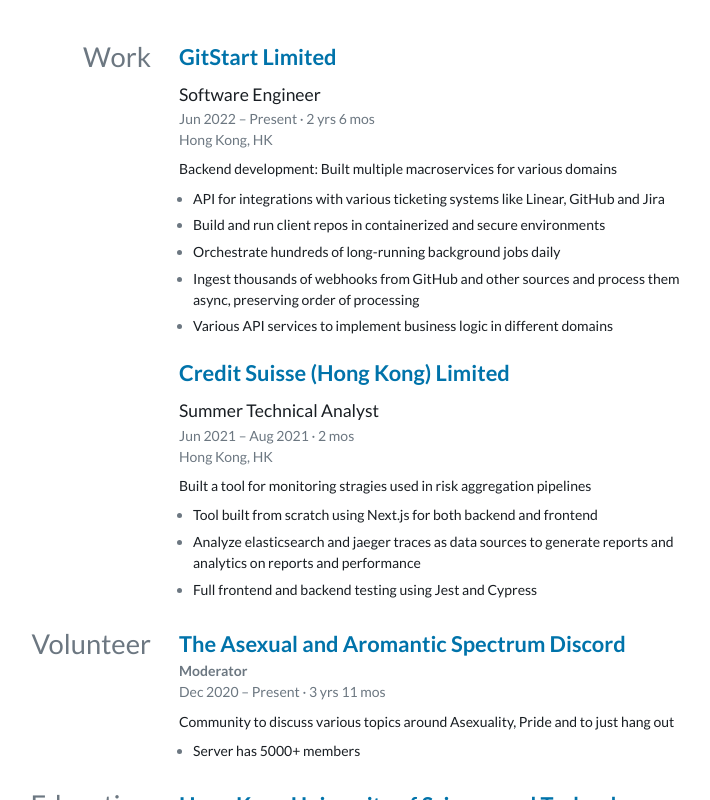
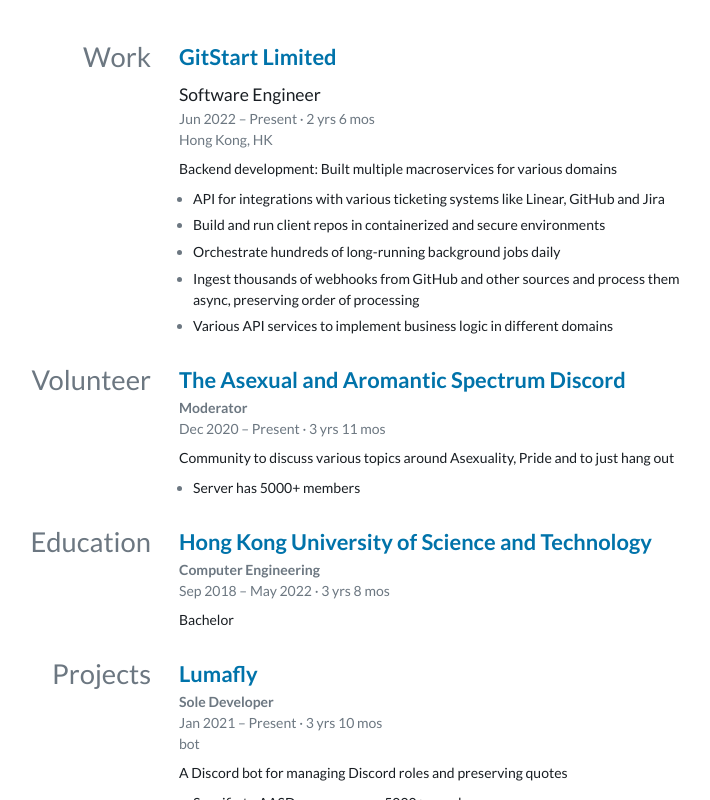
Before and after one commit to ishmam-mahmud/resume, a website: page index.html in a window 1280 px wide. Shown: the part 487-1287 px from the top of the page, without its empty margins (307-1017 px from the left). Drawn offline with Linux system fonts and the light colour scheme.

Commit message:
Remove internship

```diff
--- a/index.html
+++ b/index.html
@@ -108,32 +108,6 @@
 
                           <ul>
                             <li><p>API for integrations with various ticketing systems like Linear, GitHub and Jira</p></li><li><p>Build and run client repos in containerized and secure environments</p></li><li><p>Orchestrate hundreds of long-running background jobs daily</p></li><li><p>Ingest thousands of webhooks from GitHub and other sources and process them async, preserving order of processing</p></li><li><p>Various API services to implement business logic in different domains</p></li>
-                          </ul>
-
-                      </div>
-
-                </div>
-              </article>
-
-              <article>
-                <header>
-                  <h4><a href="https://www.credit-suisse.com/">Credit Suisse (Hong Kong) Limited</a></h4>
-                  <div class="meta"></div>
-                </header>
-                <div class="timeline">
-
-                      <div>
-                        <div>
-                          <h5>Summer Technical Analyst</h5>
-                          <div class="meta">
-                            <div><time-duration><time datetime="2021-06-21">Jun 2021</time> – <time datetime="2021-08-27">Aug 2021</time></time-duration></div>
-                            <div>Hong Kong, HK</div>
-                          </div>
-                        </div>
-                        <p>Built a tool for monitoring stragies used in risk aggregation pipelines</p>
-
-                          <ul>
-                            <li><p>Tool built from scratch using Next.js for both backend and frontend</p></li><li><p>Analyze elasticsearch and jaeger traces as data sources to generate reports and analytics on reports and performance</p></li><li><p>Full frontend and backend testing using Jest and Cypress</p></li>
                           </ul>
 
                       </div>
```
Also changed, not shown: resume.json (+0 -14 lines).
